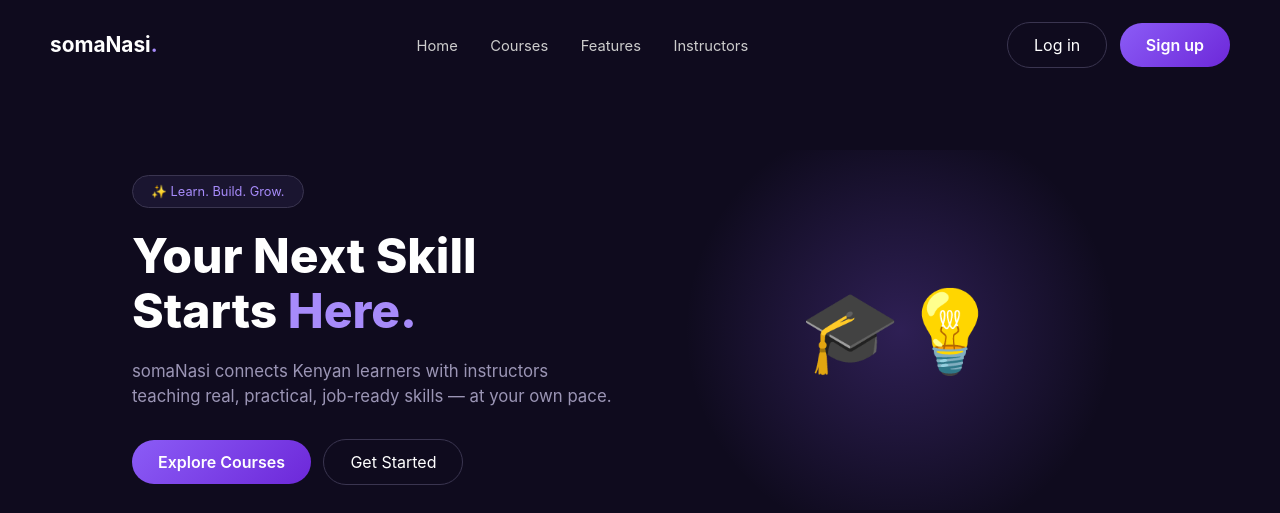
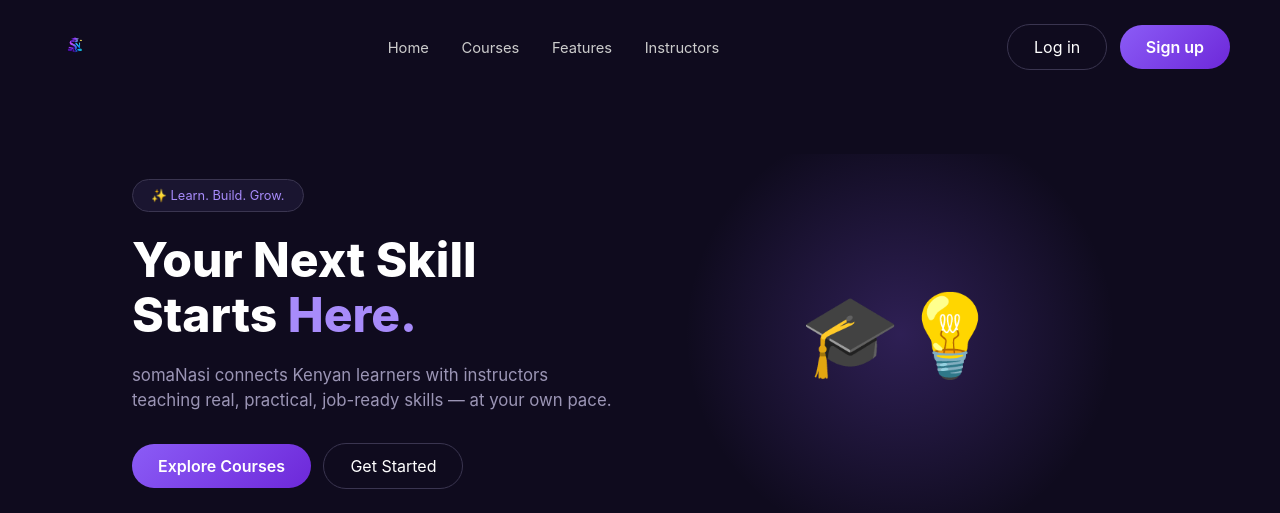
Before and after one commit to JoanMoraro/somaNasi, a Django app: page / in a window 1280 px wide. Shown: the top 513 px of the page. Run offline with Django 5.2, Linux system fonts and the light colour scheme; data that the repository does not hold is empty.

Commit message:
Daily progress

```diff
--- a/core/templates/core/base.html
+++ b/core/templates/core/base.html
@@ -12,7 +12,7 @@
 <div class="d-flex">
     <!-- Sidebar -->
     <div class="sidebar">
-        <div class="brand">◆ somaNasi.</div>
+        <img src="{% static 'core/logo.png' %}" alt="somaNasi" style="width:60px; height:60px; object-fit:contain; margin-bottom:20px;">
 
         <div class="nav-section" style="width:100%;">
             <a href="{% url 'dashboard' %}" class="{% if request.resolver_match.url_name == 'dashboard' %}active{% endif %}">
--- a/core/templates/core/home.html
+++ b/core/templates/core/home.html
@@ -1,3 +1,4 @@
+{% load static %}
 <!DOCTYPE html>
 <html lang="en">
 <head>
@@ -149,7 +150,7 @@
 <body>
 
 <nav class="navbar-landing">
-    <div class="brand">somaNasi<span class="dot">.</span></div>
+    <img src="{% static 'core/logo.png' %}" alt="somaNasi" style="width:50px; height:50px; object-fit:contain;">
     <div class="nav-links d-none d-md-block">
         <a href="#">Home</a>
         <a href="{% url 'course_list' %}">Courses</a>
```
Also changed, not shown: core/static/core/logo.png (added).
